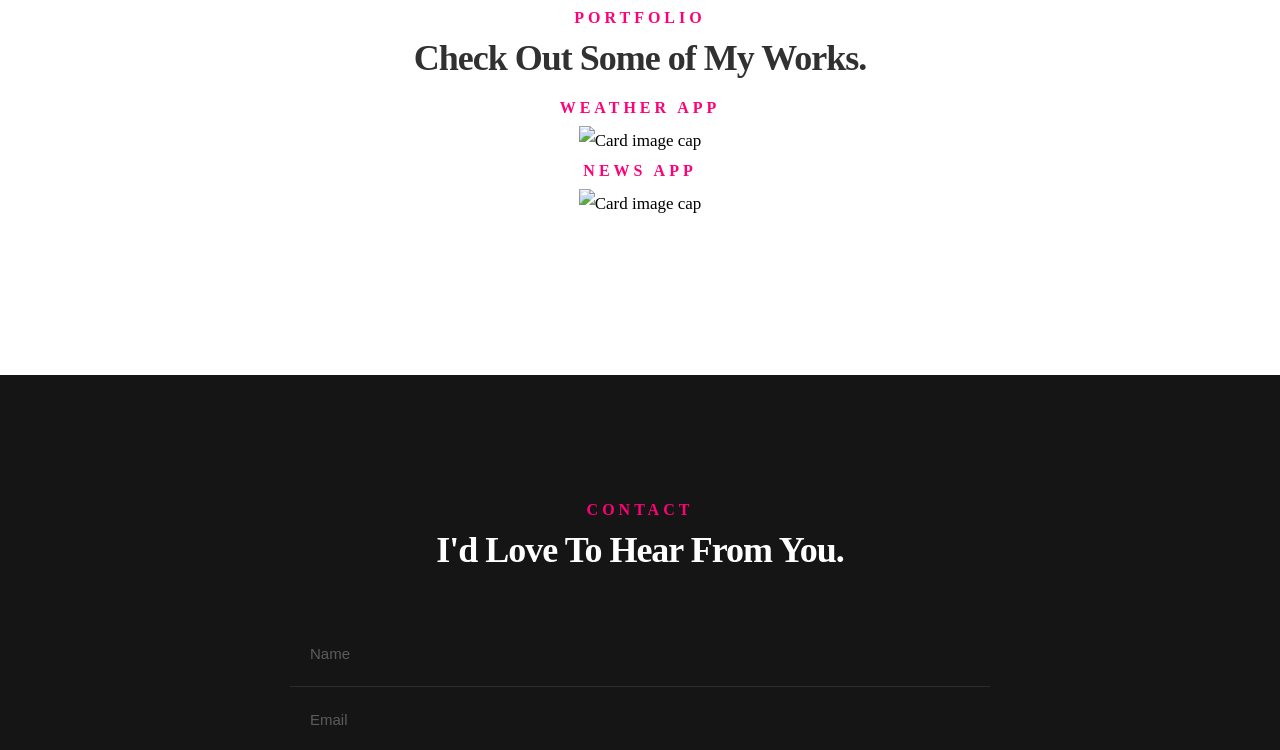
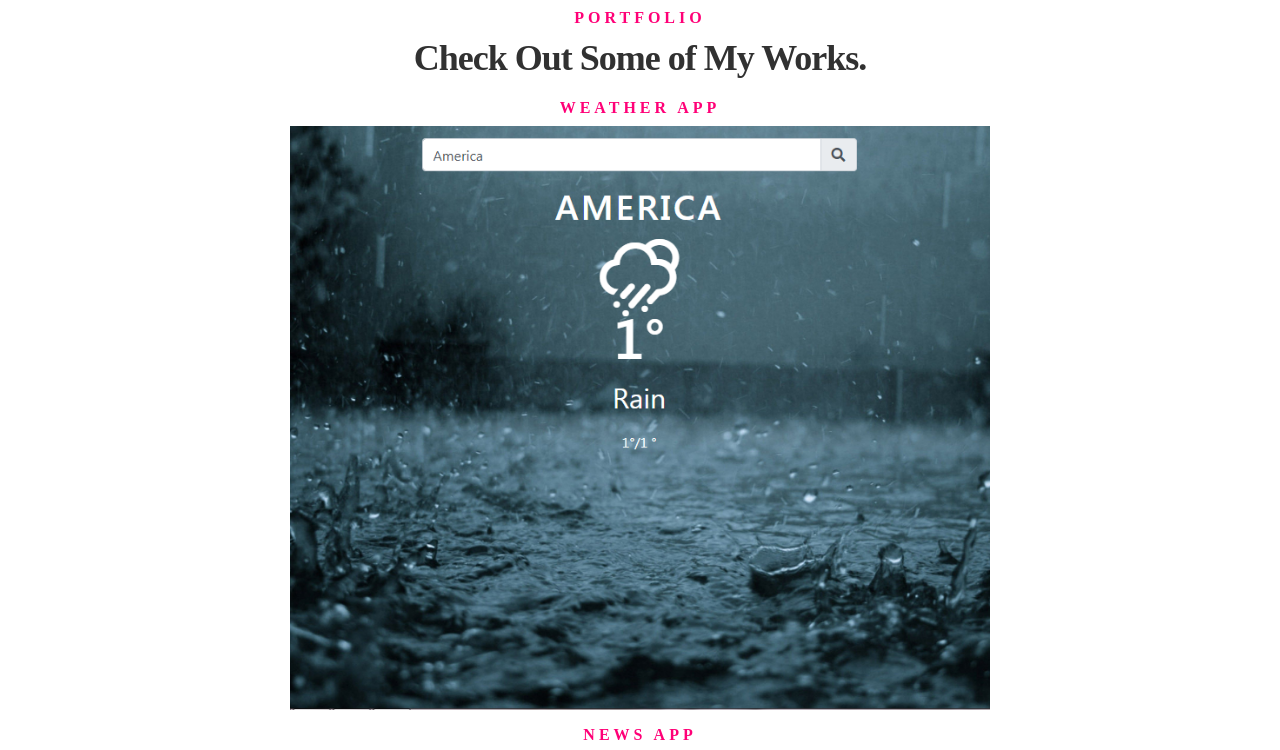
Before and after one commit to sabamumtaz123/porfolio, a plain HTML site: page index.html in a window 1280 px wide. Shown: the part 2417-3167 px from the top of the page. Drawn offline with Linux system fonts and the light colour scheme; a web font is replaced by a local one.

Commit message:
Update index.html

```diff
--- a/index.html
+++ b/index.html
@@ -156,14 +156,14 @@
 				<div class="card">
 					<div class="card-body">
 						<a href="https://sabamumtaz123.github.io/weather-App1/"><h5 class="card-title">WEATHER APP</h5>
-							<img class="card-img-top" src="images/Portfolio/Capture.PNG" alt="Card image cap">
+							<img class="card-img-top" src="images/Capture.PNG" alt="Card image cap">
 						</a>
 					</div>
 				</div>
 				<div class="card">
 					<div class="card-body">
 						<a href="https://sabamumtaz123.github.io/News-App/"><h5 class="card-title">NEWS APP</h5>
-							<img class="card-img-top" src="images/Portfolio/Capture1.PNG" alt="Card image cap">
+							<img class="card-img-top" src="images/Capture1.PNG" alt="Card image cap">
 						</a>
 					</div>
 				</div>
```
